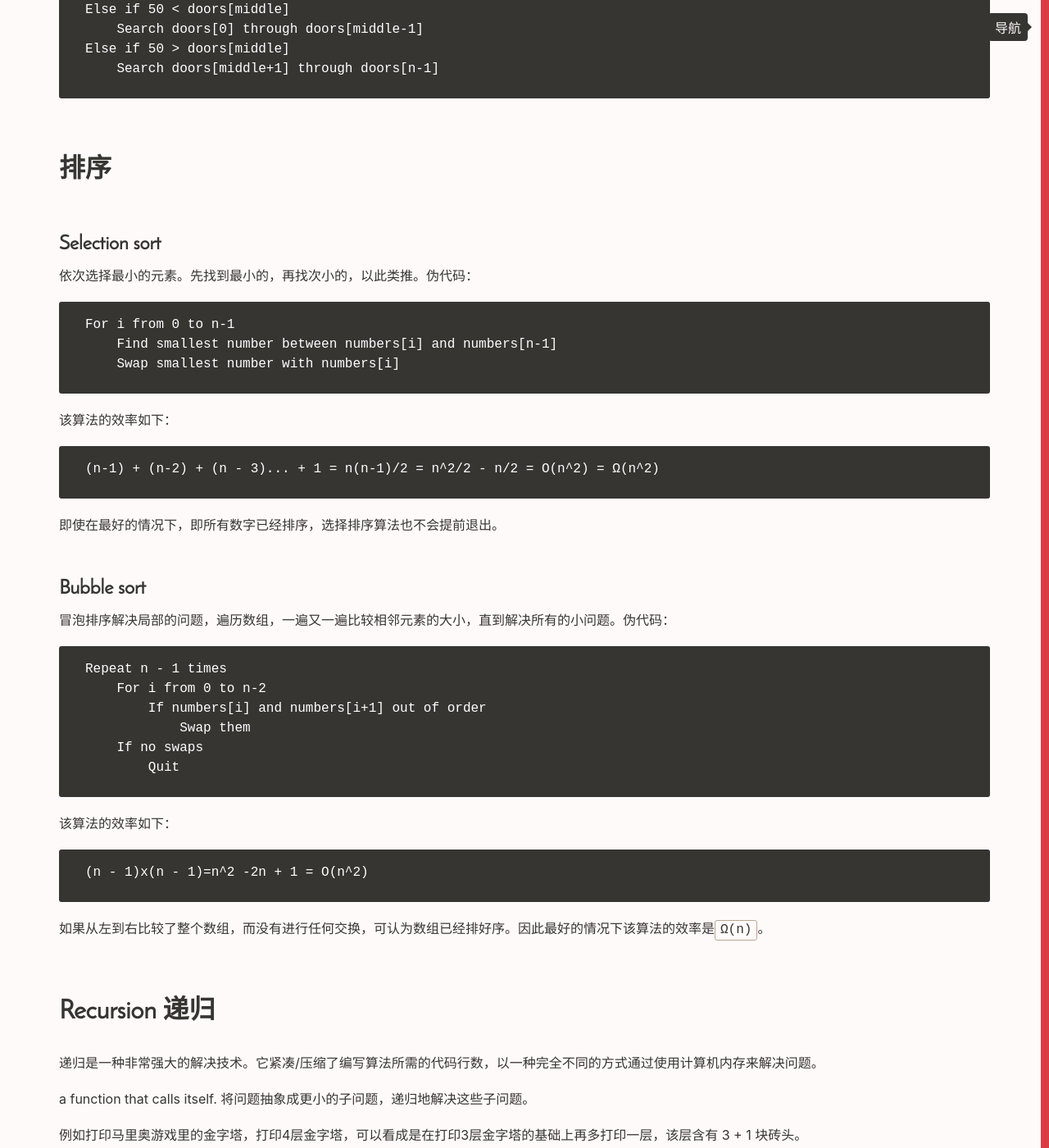
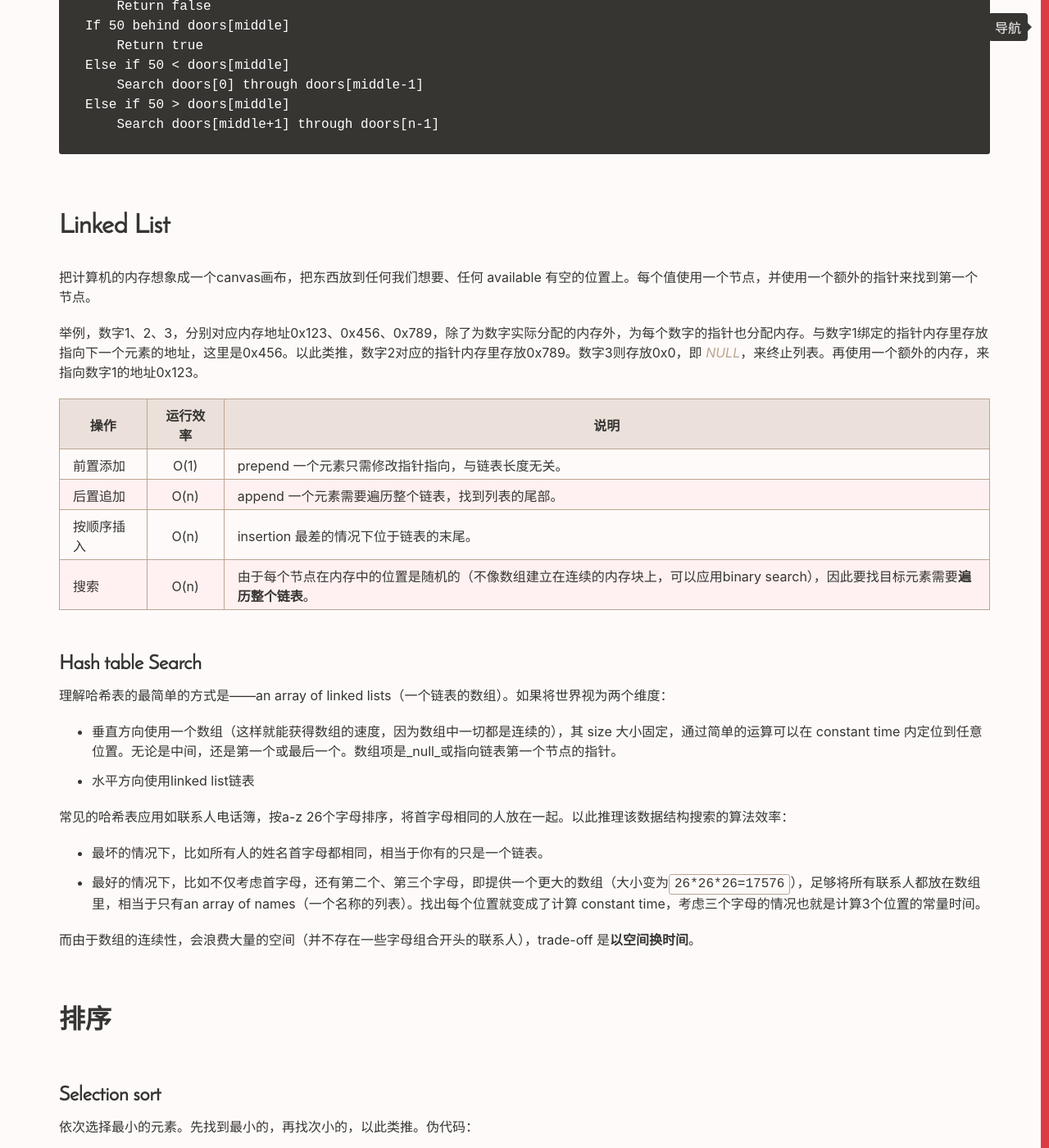
Before and after one commit to Vivi-wu/dive-into-web, a Jekyll site: the page built from _posts/2024-05-10-Algorithms.markdown, in a window 1280 px wide and 1400 px high, scrolled down 730 px. Shown: the whole window at 82% size. Built offline with Jekyll 4.4.1, drawn with Linux system fonts in a browser that asks for light colours; some of the changed text lies outside the part shown.

Commit message:
mod｜add 用表格展示算法运行效率，添加hash table和linked list数据结构及其算法

````diff
--- a/_posts/2024-05-10-Algorithms.markdown
+++ b/_posts/2024-05-10-Algorithms.markdown
@@ -2,6 +2,7 @@
 title:  "算法"
 category: Other
 ---
+If you want to improve your performance in terms of time and avoid stupid coping of data from one place to another again and again, if you want to save time, you're going to have to give up some space. 如果你想要节省时间，你将不得不放弃一些空间。
 
 Think algorithmically. 以算法的方式思考，将现实世界里的问题量化，将知识转化为实际编写代码来解决这些问题。
 
@@ -28,6 +29,32 @@ Else if 50 < doors[middle]
 Else if 50 > doors[middle]
     Search doors[middle+1] through doors[n-1]
 ```
+## Linked List
+
+把计算机的内存想象成一个canvas画布，把东西放到任何我们想要、任何 available 有空的位置上。每个值使用一个节点，并使用一个额外的指针来找到第一个节点。
+
+举例，数字1、2、3，分别对应内存地址0x123、0x456、0x789，除了为数字实际分配的内存外，为每个数字的指针也分配内存。与数字1绑定的指针内存里存放指向下一个元素的地址，这里是0x456。以此类推，数字2对应的指针内存里存放0x789。数字3则存放0x0，即 _NULL_，来终止列表。再使用一个额外的内存，来指向数字1的地址0x123。
+
+| 操作 | 运行效率 | 说明 |
+| --- | :---: | --- |
+| 前置添加 | O(1) | prepend 一个元素只需修改指针指向，与链表长度无关。 |
+| 后置追加 | O(n) | append 一个元素需要遍历整个链表，找到列表的尾部。 |
+| 按顺序插入 | O(n) | insertion 最差的情况下位于链表的末尾。 |
+| 搜索 | O(n) | 由于每个节点在内存中的位置是随机的（不像数组建立在连续的内存块上，可以应用binary search），因此要找目标元素需要**遍历整个链表**。 |
+
+### Hash table Search
+
+理解哈希表的最简单的方式是——an array of linked lists（一个链表的数组）。如果将世界视为两个维度：
+
++ 垂直方向使用一个数组（这样就能获得数组的速度，因为数组中一切都是连续的），其 size 大小固定，通过简单的运算可以在 constant time 内定位到任意位置。无论是中间，还是第一个或最后一个。数组项是_null_或指向链表第一个节点的指针。
++ 水平方向使用linked list链表
+
+常见的哈希表应用如联系人电话簿，按a-z 26个字母排序，将首字母相同的人放在一起。以此推理该数据结构搜索的算法效率：
+
++ 最坏的情况下，比如所有人的姓名首字母都相同，相当于你有的只是一个链表。
++ 最好的情况下，比如不仅考虑首字母，还有第二个、第三个字母，即提供一个更大的数组（大小变为`26*26*26=17576`），足够将所有联系人都放在数组里，相当于只有an array of names（一个名称的列表）。找出每个位置就变成了计算 constant time，考虑三个字母的情况也就是计算3个位置的常量时间。
+
+而由于数组的连续性，会浪费大量的空间（并不存在一些字母组合开头的联系人），trade-off 是**以空间换时间**。
 
 ## 排序
 
@@ -114,7 +141,7 @@ Else
 
 该算法的效率为`O(nlogn)`。
 
-## 算法的运行时间
+## 算法的运行效率/运行时间
 
 当谈论算法的好坏时，通常指的是算法的 Running time 或者 efficiency。
 
@@ -124,27 +151,32 @@ Else
 
 ### 大写英文字母 O
 
-表示可能要计数的上限，通常用来考虑**最差的情况**worst case。运行效率从高到低依次为：
+表示可能要计数的上限，通常用来考虑 **worst case** 最差的情况下。运行效率从高到低依次为：
 
-+ O(1)：常数时间（并不是说只需要一步，而是指不论规模多大，某件事只需执行一步或一定数量的步骤），如：打印。
-+ O(logn)：Binary search、Binary search tree（二叉搜索树）。
-+ O(n)：Linear search、Hash table/dictionary 的查找。
-+ O(nlogn)：Merge sort。
-+ O(n^2)：n个人做n件事，如：Selection sort、冒泡排序。
+| 运行效率 | 算法 | 说明 |
+| --- | --- | --- |
+| O(1) | 打印 | 常量时间：并不是说只需要一步，而是指不论规模多大，某件事只需执行一步或一定数量的步骤 |
+| O(logn) | Binary search、Binary search tree（二叉搜索树） |
+| O(n) | Linear search、Hash table/dictionary search |
+| O(nlogn) | Merge sort |
+| O(n^2) | Selection sort、冒泡排序 | n个人做n件事 |
 
 ### 大写希腊字母 Ω
 
-表示下限，算法在**最好的情况**下需要的步骤。运行效率从高到低依次为：
+表示下限，算法在 **best case** 最好的情况下需要的步骤。运行效率从高到低依次为：
 
-+ Ω(1)：Linear search、Binary search、Hash table/dictionary 的查找。
-+ Ω(n)：冒泡排序。
-+ Ω(nlogn)：Merge sort。
-+ Ω(n^2)：Selection sort。
+| 运行效率 | 算法 |
+| --- | --- |
+| Ω(1) | Linear search、Binary search、Hash table/dictionary search |
+| Ω(n) | 冒泡排序 |
+| Ω(nlogn) | Merge sort |
+| Ω(n^2) | Selection sort |
 
 ### 大写罗马字母 Θ
 
-表示算法在最好和最坏的情况下运行时间相同，即 O 和 Ω 相同
+表示算法在最好和最坏的情况下运行效率相同，即 O 和 Ω 相同。
 
-+ Θ(n)，仍然需要n步。
-+ Θ(nlogn)：Merge sort。
-+ Θ(n^2)：Selection sort。
+| 运行效率 | 算法 |
+| --- | --- |
+| Θ(nlogn) | Merge sort |
+| Θ(n^2) | Selection sort |
````
